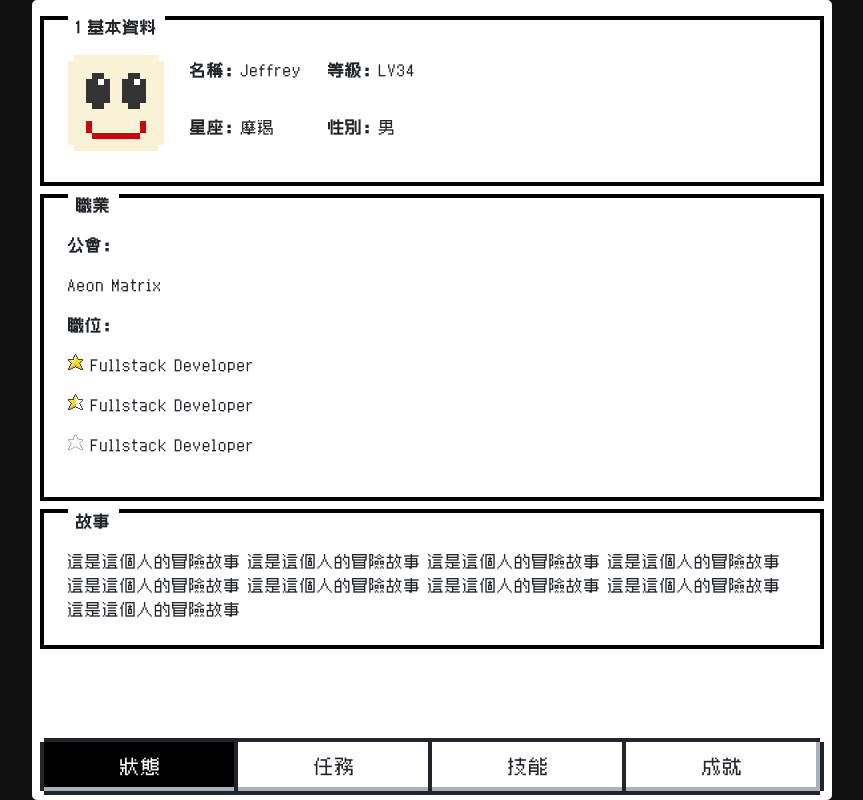
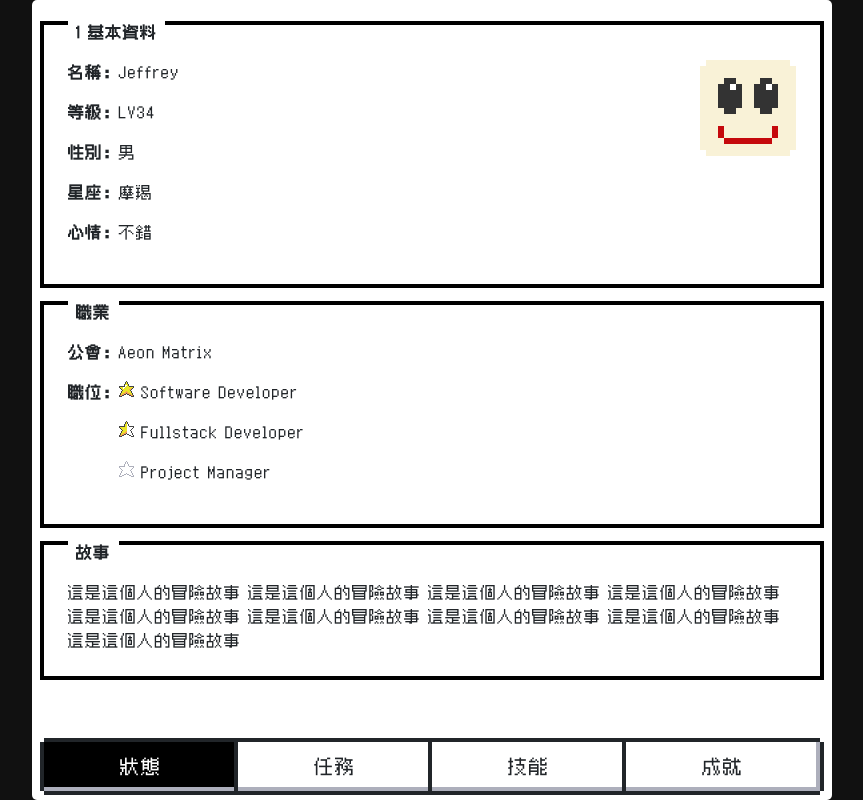
Before and after one commit to jcyh0120/psk-rpg-menu, a Svelte app: page / in a window 1280 px wide. Shown: the whole page, without its empty margins (208-1071 px from the left). Built offline with nearby package versions, Linux system fonts and the light colour scheme.

Commit message:
layout for status page

```diff
--- a/src/components/Tab.svelte
+++ b/src/components/Tab.svelte
@@ -6,22 +6,16 @@
     <h2 class="title">{select} 基本資料</h2>
 
     <div class="info-basic">
-        <div class="name">
+        <div class="info-person">
             <p><b>名稱：</b><span>Jeffrey</span></p>
+            <p><b>等級：</b><span>LV34</span></p>
+            <p><b>性別：</b><span>男</span></p>
+            <p><b>星座：</b><span>摩羯</span></p>
+            <p><b>心情：</b><span>不錯</span></p>
         </div>
-        <div class="level">
-            <p><b>等級：</b><span>LV34</span></p>
-        </div>
+
         <div class="photo">
             <i class="nes-bcrikko" />
-        </div>
-
-        <div class="sign">
-            <p><b>星座：</b><span>摩羯</span></p>
-        </div>
-
-        <div class="sex">
-            <p><b>性別：</b><span>男</span></p>
         </div>
     </div>
 </div>
@@ -29,18 +23,18 @@
 <div class="info-card nes-container with-title">
     <h2 class="title">職業</h2>
 
-    <div class="info-job">
-        <div class="guild">
-            <p><b>公會：</b></p>
-            <p>Aeon Matrix</p>
+    <div>
+        <div>
+            <p><b>公會：</b>Aeon Matrix</p>
         </div>
 
-        <div class="position">
+        <div class="info-basic">
             <p><b>職位：</b></p>
 
+            <div>
                 <p class="is-dark">
                     <i class="nes-icon is-small star" />
-                <span>Fullstack Developer</span>
+                    <span>Software Developer</span>
                 </p>
 
                 <p class="is-dark">
@@ -49,8 +43,9 @@
                 </p>
                 <p class="is-dark">
                     <i class="nes-icon is-small star is-empty" />
-                <span>Fullstack Developer</span>
+                    <span>Project Manager</span>
                 </p>
+            </div>
         </div>
     </div>
 </div>
@@ -67,68 +62,16 @@
 
 <style>
     .info-card {
-        margin: 0.5rem auto;
+        margin: 0.8rem auto;
         padding: 1.5rem;
-        /* border-bottom: 0;
-        border-left: 0;
-        border-right: 0; */
     }
 
     .info-basic {
-        display: grid;
-        grid-template-columns: 7rem 8rem 8rem auto;
-        grid-template-rows: auto;
-        grid-template-areas:
-            "photo name level ."
-            "photo sign sex .";
-        grid-gap: 10px;
-    }
-
-    .name {
-        grid-area: name;
-        align-self: center;
-    }
-
-    .level {
-        grid-area: level;
-        align-self: center;
-    }
-
-    .sign {
-        grid-area: sign;
-        align-self: center;
-    }
-
-    .sex {
-        grid-area: sex;
-        align-self: center;
+        display: flex;
     }
 
     .photo {
-        grid-area: photo;
-    }
-
-    .info-job-grid {
-        display: grid;
-        grid-template-columns: minmax(6rem, 10rem) auto;
-        grid-template-rows: auto;
-        grid-template-areas: "guild position";
-        grid-gap: 10px;
-    }
-
-    .info-job {
-        /* display: flex; */
-        justify-content: space;
-    }
-
-    .guild {
-        /* flex: 0 1 auto; */
-        /* border: solid 1px; */
-        /* padding: 0.5rem; */
-    }
-
-    .position {
-        /* border: solid 1px; */
-        margin-bottom: 0.5rem;
+        flex: 1;
+        text-align: end;
     }
 </style>
```
Lines whose indentation alone changed are shown as unchanged.
